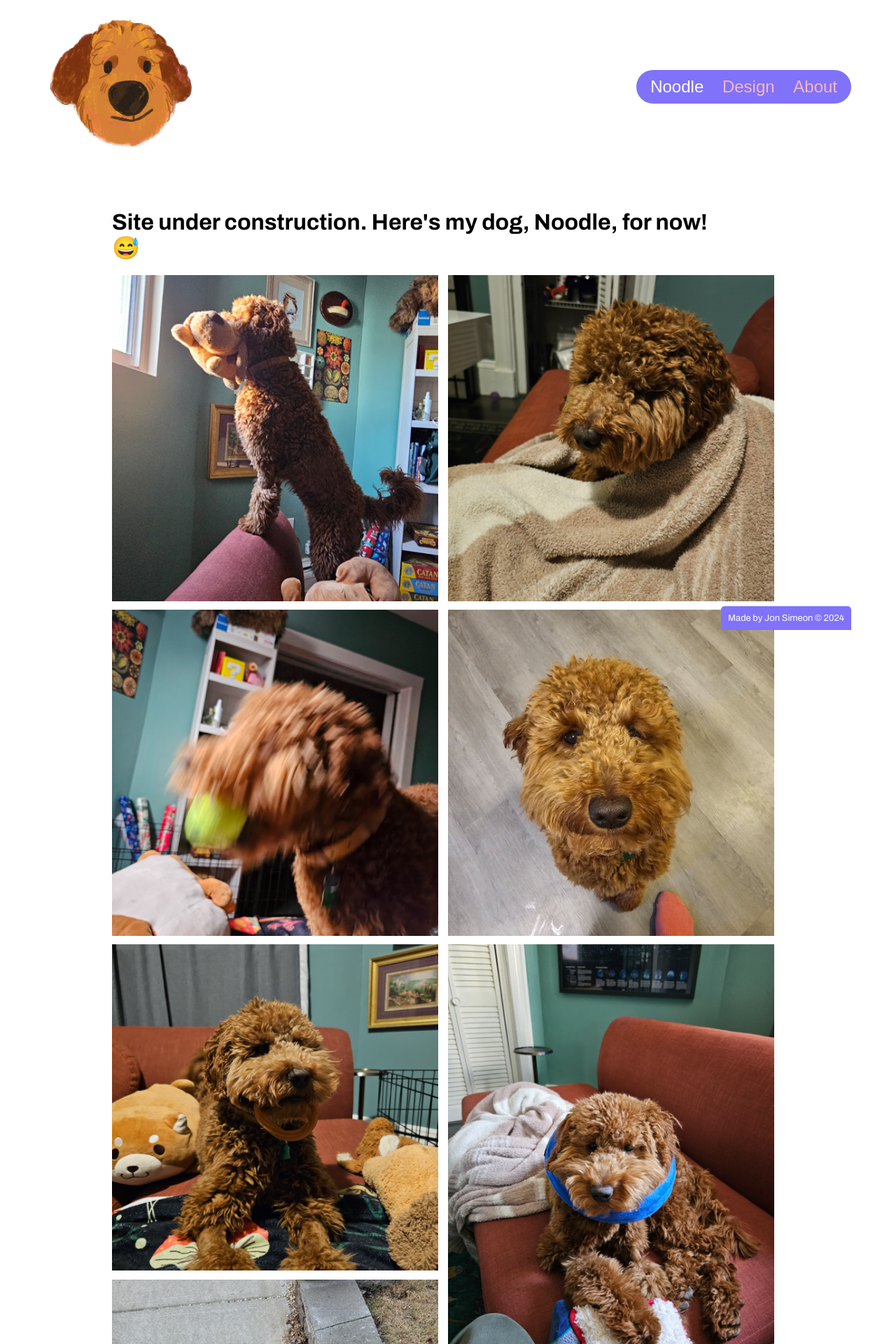
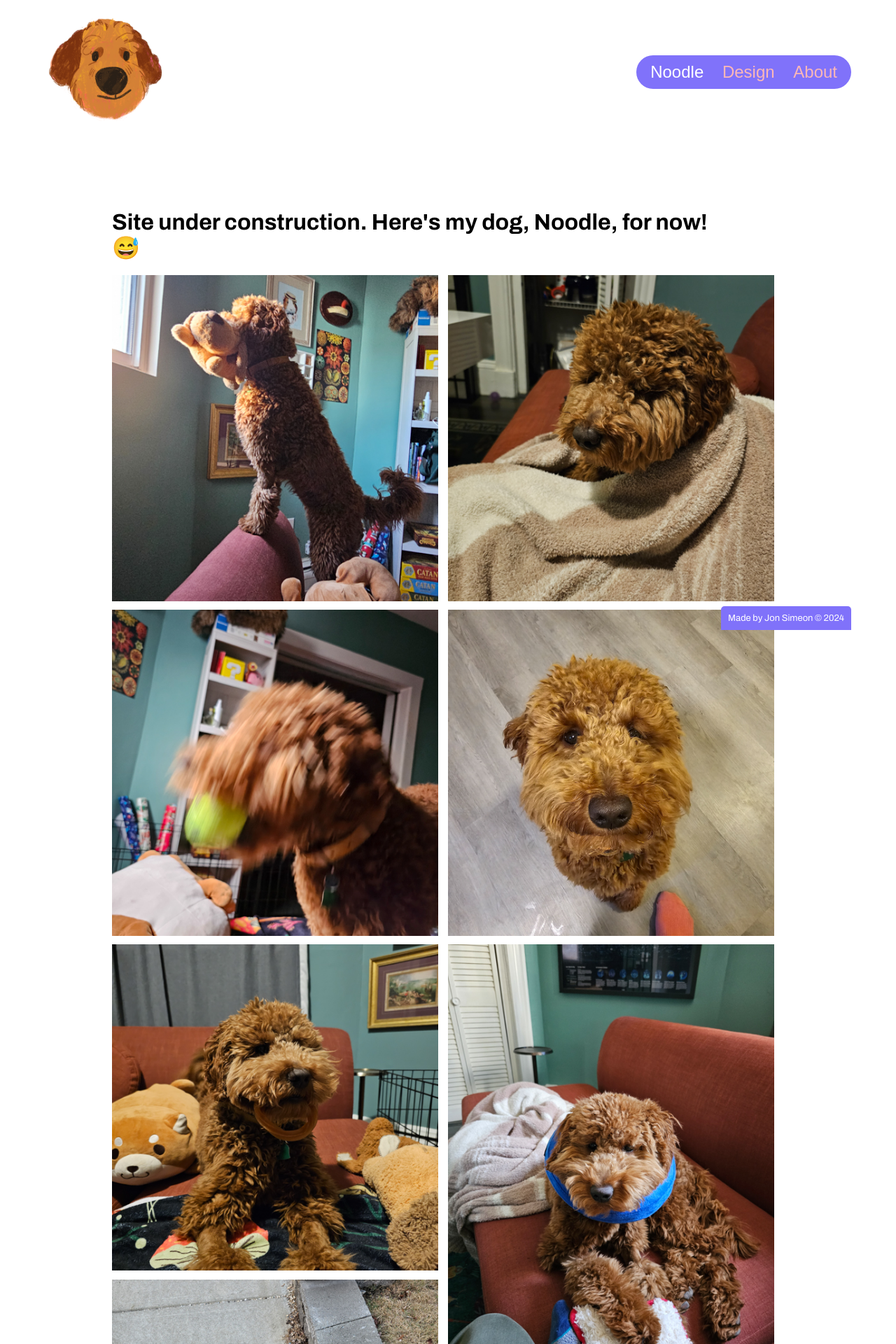
Before and after one commit to GianniBuoni/giannibuoni.github.io, a Jekyll site: the page built from index.html, in a window 1280 px wide. Shown: the top 1920 px of the page at 70% size. Built offline with Jekyll 4.4.1, drawn with Linux system fonts in a browser that asks for light colours; some web fonts are replaced.

Commit message:
Made logo size responsive for site legibilibty!

```diff
--- a/_includes/sass/uniqueElements.scss
+++ b/_includes/sass/uniqueElements.scss
@@ -5,12 +5,12 @@
 }
 
 #logo{
-    width: fit-content;
+    width: 15%;
     p{
         padding: 0;
     }
     img{
-        height: $spacer*10;
+        width: 100%;
     }
 }
 
```
